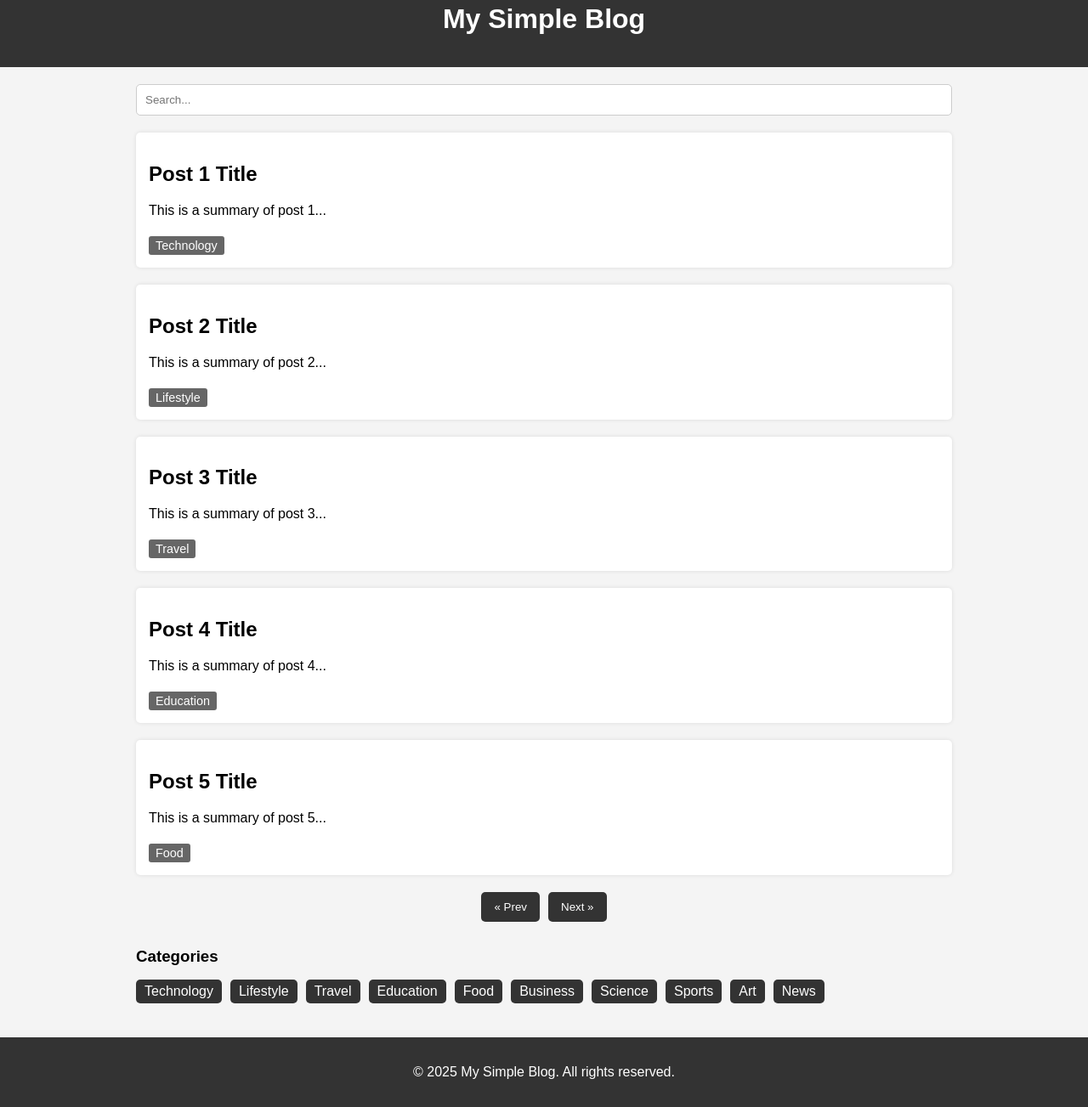
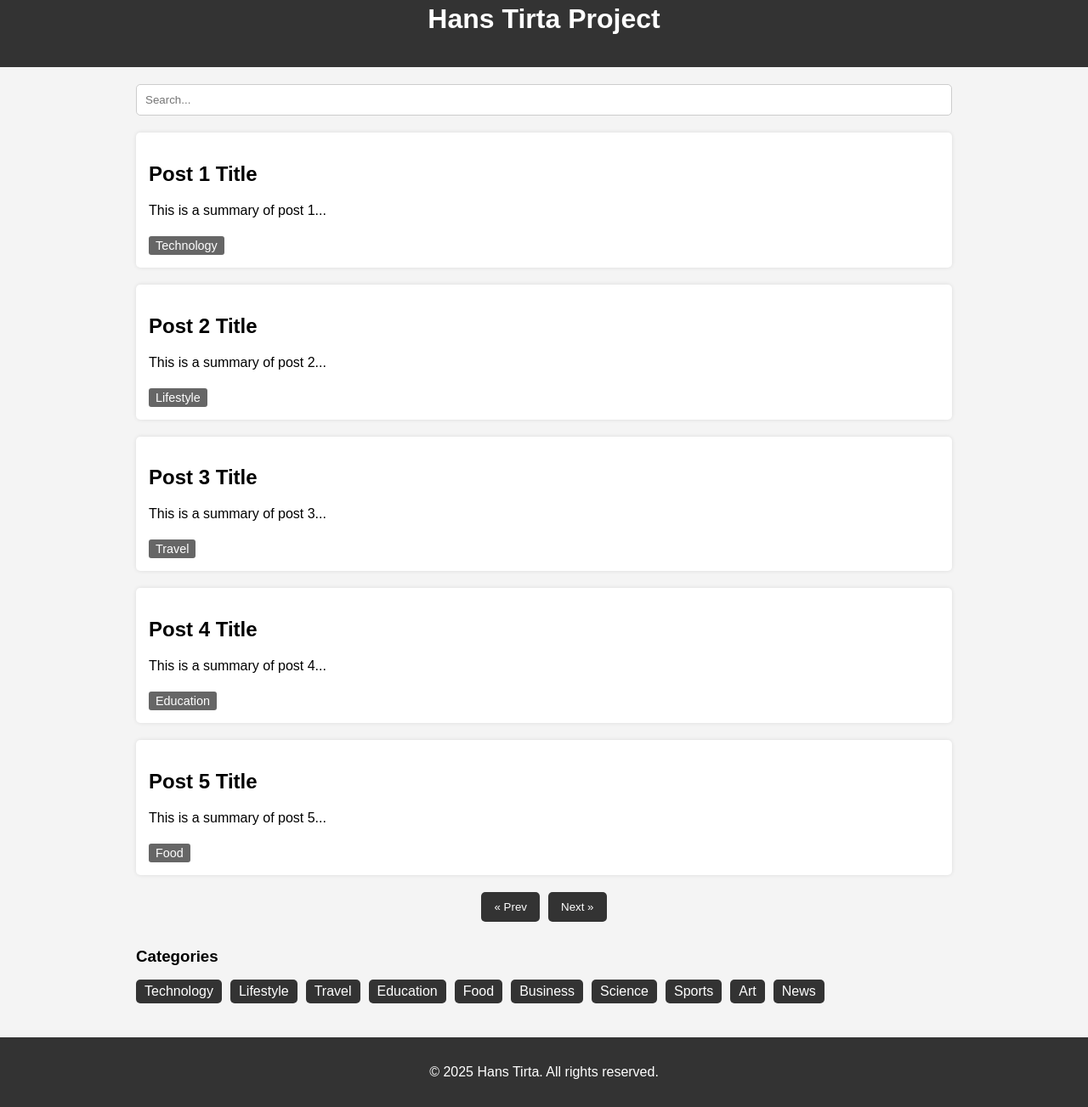
Before and after one commit to hansthirta/hansthirta.github.io, a plain HTML site: page index.html in a window 1280 px wide. Shown: the part 33-1336 px from the top of the page at 85% size. Drawn offline with Linux system fonts and the light colour scheme.

Commit message:
Update index.html

```diff
--- a/index.html
+++ b/index.html
@@ -3,7 +3,7 @@
 <head>
   <meta charset="UTF-8" />
   <meta name="viewport" content="width=device-width, initial-scale=1.0" />
-  <title>Simple Blog</title>
+  <title>Hans Tirta</title>
   <style>
     * {
       box-sizing: border-box;
@@ -109,7 +109,7 @@
 </head>
 <body>
   <header>
-    <h1>My Simple Blog</h1>
+    <h1>Hans Tirta Project</h1>
   </header>
   <div class="container">
     <div class="search-box">
@@ -155,7 +155,7 @@
   </div>
 
   <footer>
-    <p>&copy; 2025 My Simple Blog. All rights reserved.</p>
+    <p>&copy; 2025 Hans Tirta. All rights reserved.</p>
   </footer>
 
   <script>
```
